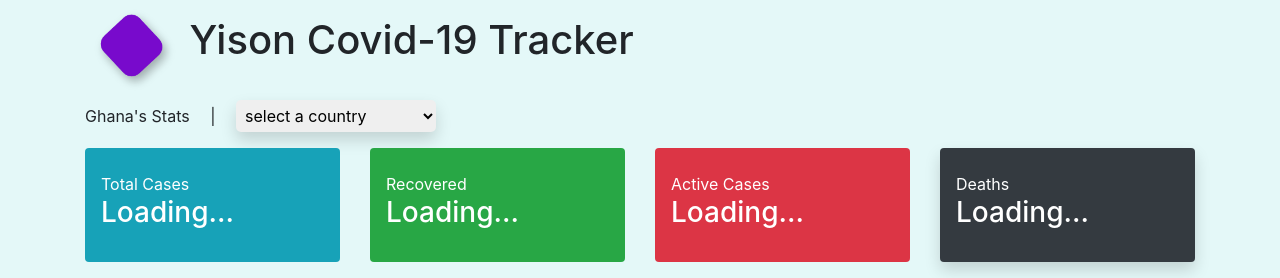
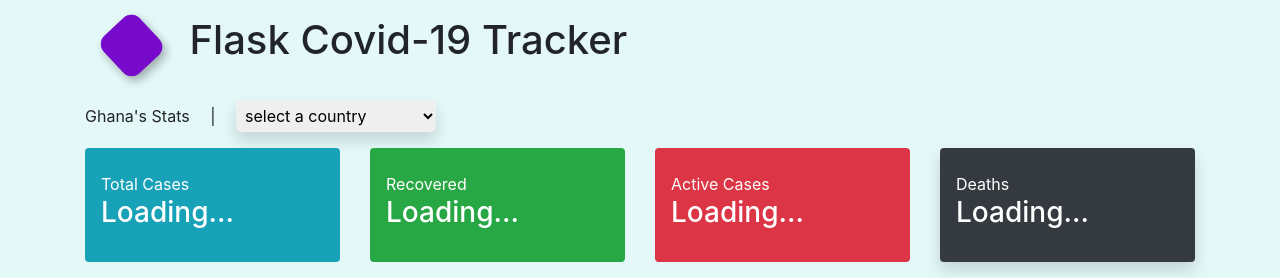
Before and after one commit to abdulsalamyussif/Yussif-covid-19-tracker, a Flask app: page / in a window 1280 px wide. Shown: the top 278 px of the page. Run offline with Flask 2, Linux system fonts and the light colour scheme; some libraries are stand-ins or nearby versions.

Commit message:
initial commit

```diff
--- a/templates/index.html
+++ b/templates/index.html
@@ -12,7 +12,7 @@
     <section class="row">
 <div class="col-12">
 <img src="{{ url_for('static', filename='img/rec.png') }}" alt="App Logo" />
-    <h1 class="d-inline">Yison Covid-19 Tracker</h1>
+    <h1 class="d-inline">Flask Covid-19 Tracker</h1>
 </div>
 
     </section>
```
Also changed, not shown: static/img/rec.png (renamed from static/css/img/rec.png), static/js/index.js (renamed from static/css/js/index.js), static/js/jquery.js (renamed from static/css/js/jquery.js).
